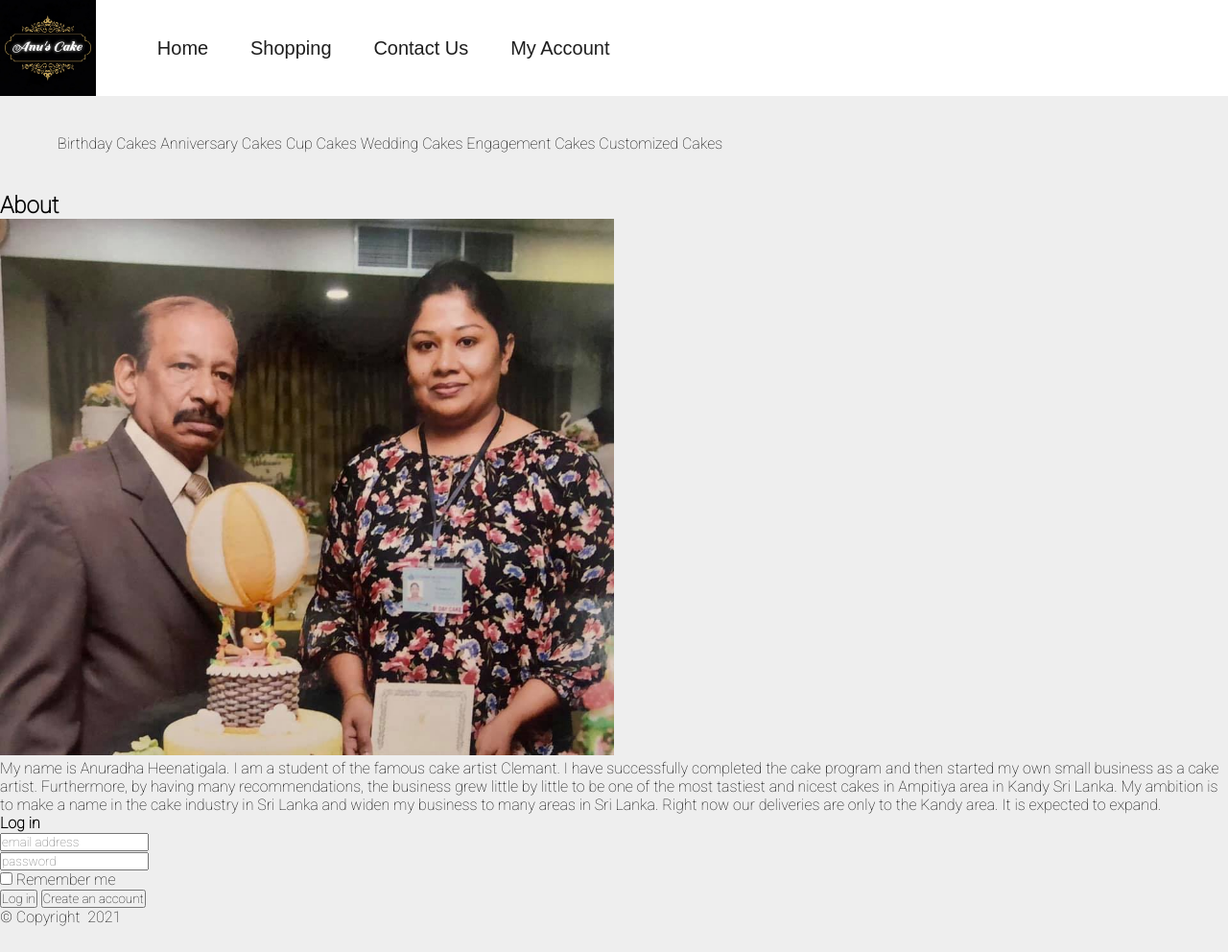
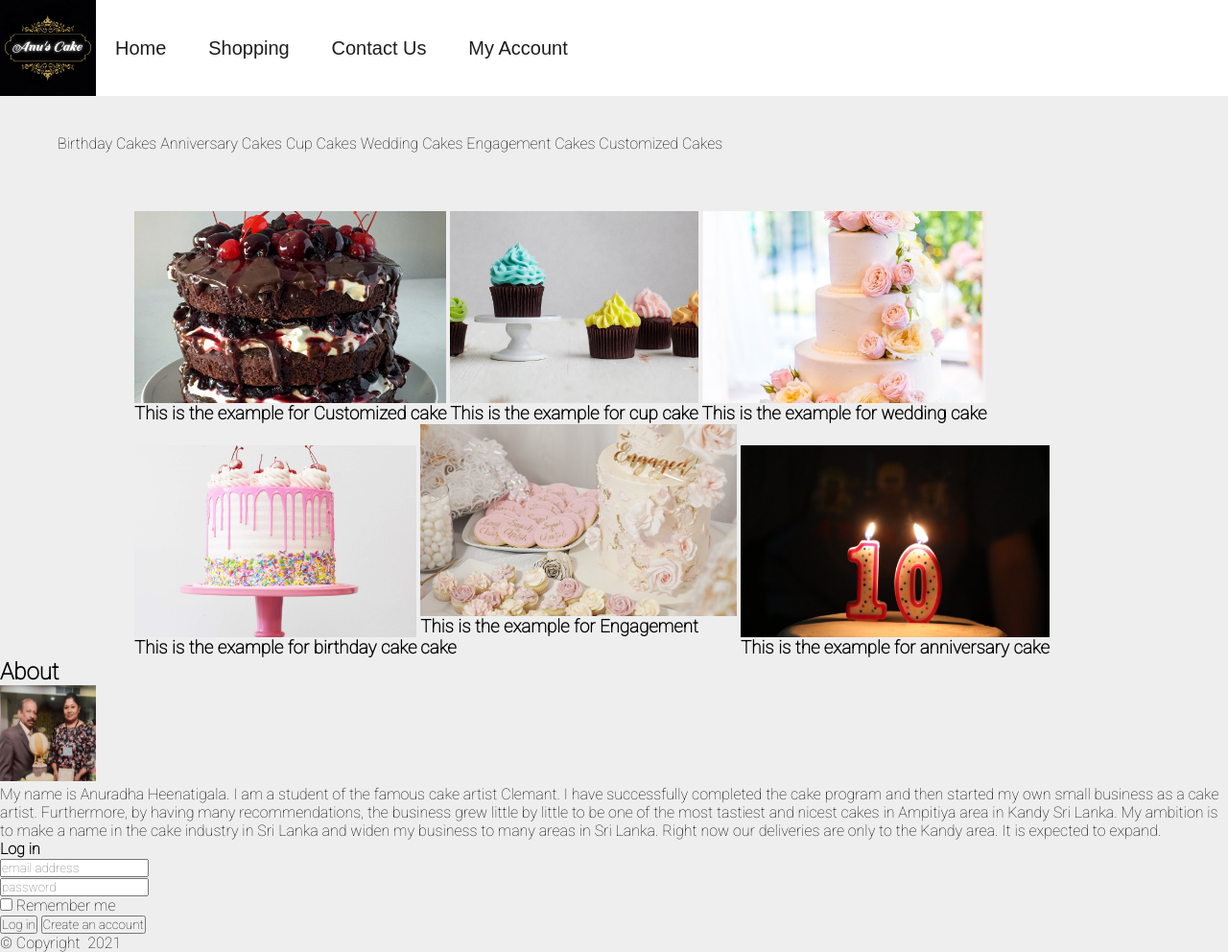
Before and after one commit to kennyheena/Anu_Cake, a plain HTML site: page index.html in a window 1280 px wide. Shown: the whole page at 96% size. Before the commit the page ends 965 px from the top, so only its background shows below. Drawn offline with Linux system fonts and the light colour scheme.

Commit message:
Gridbox Update
Updating the gridbox for some of the photos added in the cakes category.

```diff
--- a/style.css
+++ b/CSS/style.css
@@ -22,7 +22,8 @@ header img  {
 }
 
 section img {
-    width: 50%;
+    width: 100px;
+    height: 100px;
 }
 
 ul  {
@@ -47,3 +48,27 @@ ul li a {
 ul li a:hover   {
     color: pink;
 }
+
+/*These are the cake thumbnails in a gridbox*/
+#cake-thumbnails {
+    width: 1000px;
+    margin: auto;
+    margin-top: 20px;
+}
+
+article {
+    max-width: 33%;
+    display: inline-block;
+}
+
+article img {
+    width: 100%;
+    height: 100px;
+}
+
+.article-img {
+    height: 200px;
+    width: 100%;
+    background-size: cover !important;
+    background-position: center !important;
+}
--- a/index.html
+++ b/index.html
@@ -8,7 +8,7 @@
     <meta name="keywords" content="cake,birthday,wedding" />
     <meta name="author" content="Kenny Heenatigala" />
     <meta name="viewport" content="width=device-width, initial-scale=1.0" />
-    <link rel="stylesheet" href="style.css" />
+    <link rel="stylesheet" href="CSS/style.css" />
 </head>
 
 <body>
@@ -16,11 +16,10 @@
         <img src="source/logo.jpg"/>
         <nav>
             <ul>
-                <li><a href="#"></a></li>
-                <li><a href="#">Home</a></li>
-                <li><a href="#">Shopping</a></li>
-                <li><a href="#">Contact Us</a></li>
-                <li><a href="#">My Account</a></li>
+                <li><a id="index" href="#">Home</a></li>
+                <li><a id="Shopping" href="#">Shopping</a></li>
+                <li><a id="contact_us" href="#">Contact Us</a></li>
+                <li><a id="my_account" href="#">My Account</a></li>
             </ul>
         </nav>
     </header>
@@ -37,6 +36,35 @@
                 <li>Engagement Cakes</li>
                 <li>Customized Cakes</li>
             </ul>
+        </section>
+
+        <!--These are the section for cake thumbnails and we put it on a gridbox-->
+        <section id="cake-thumbnails">
+            <article>
+                <div class="article-img" style="background:url(source/chocolate_cake.jpg)"></div>
+                <h3>This is the example for Customized cake</h3>
+            </article>
+            <article>
+                <div class="article-img" style="background:url(source/cup_cake.jpg)"></div>
+                <h3>This is the example for cup cake</h3>
+            </article>
+            <article>
+                <div class="article-img" style="background:url(source/wedding_cake.jpg)"></div>
+                <h3>This is the example for wedding cake</h3>
+            </article>
+            <article>
+                <div class="article-img" style="background:url(source/birthday_cake.jpg)"></div>
+                <h3>This is the example for birthday cake</h3>
+            </article>
+            <article>
+                <div class="article-img" style="background:url(source/engagement_cake.jpg)"></div>
+                <h3>This is the example for Engagement cake</h3>
+            </article>
+            <article>
+                <div class="article-img" style="background:url(source/anniversary_cake.jpg)"></div>
+                <h3>This is the example for anniversary cake</h3>
+            </article>
+
         </section>
 
                 <!-- Contact us -->
```
Also changed, not shown: JavaScript/main.js (added), source/anniversary_cake.jpg (added), source/birthday_cake.jpg (added), source/chocolate_cake.jpg (added), source/cup_cake.jpg (added), source/engagement_cake.jpg (added), source/wedding_cake.jpg (added).
